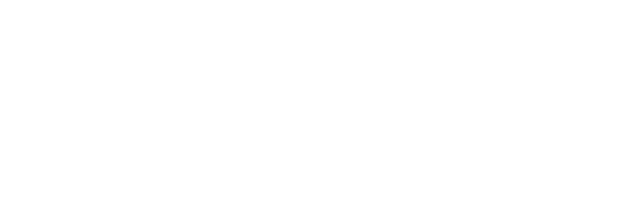
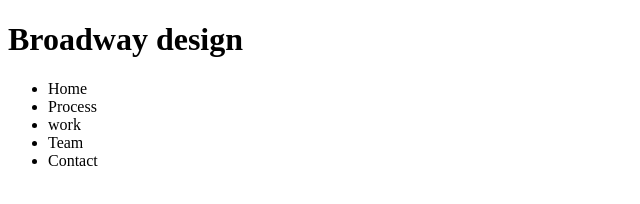
Before and after one commit to Sahmed43/Broadway, a plain HTML site: page index.html in a window 1280 px wide. Shown: the whole page, without its empty margins (0-640 px from the left). Drawn offline with Linux system fonts and the light colour scheme.

Commit message:
second commit

```diff
--- a/index.html
+++ b/index.html
@@ -6,6 +6,15 @@
     <link href="./resources/css/style.css" type="text/css" rel="stylesheet"/>
   </head>
   <body>
-
+    <div>
+    <h1>Broadway design</h1>
+    <ul>
+      <li>Home</li>
+      <li>Process</li>
+      <li>work</li>
+      <li>Team</li>
+      <li>Contact</li>
+    </ul>
+  </div>
   </body>
 </html>
```
